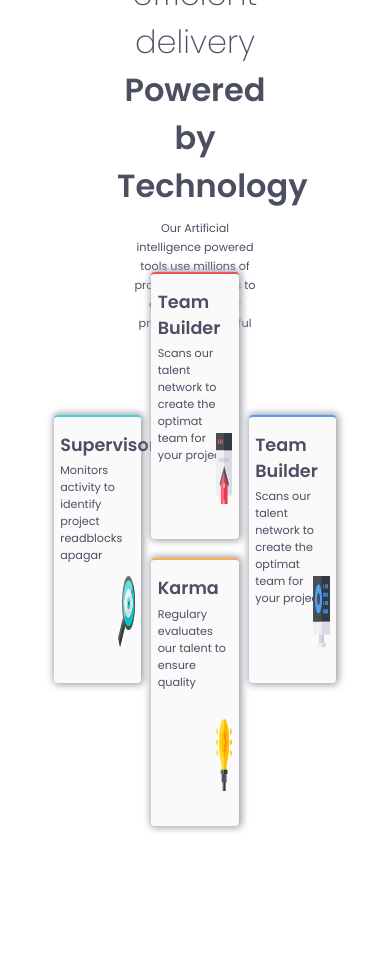
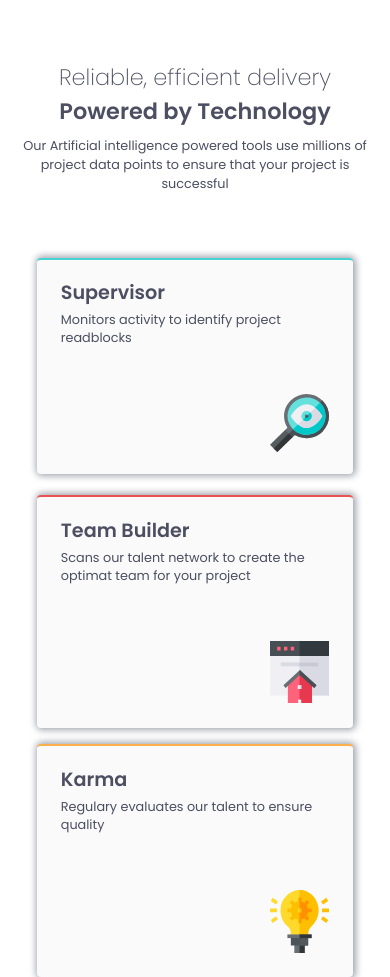
Before and after one commit to Carloss-Dev/Four_card_feature, a plain HTML site: page four-card-feature-section-master/index.html in a window 390 px wide. Shown: the top 977 px of the page. Before the commit the page ends 844 px from the top, so only its background shows below. Drawn offline with Linux system fonts and the light colour scheme.

Commit message:
Responsivo na medida do possível

```diff
--- a/four-card-feature-section-master/index.html
+++ b/four-card-feature-section-master/index.html
@@ -18,7 +18,7 @@
 <body>
     <header class="inicio">
         <div class="inicio-titulo">
-            <span class="title neutral">Reliable, efficient delivery</span>
+            <span class="title neutral">Reliable, efficient delivery</span><br>
             <span class=" title bold">Powered by Technology</span>
         </div>
         <div class="inicio-p">
@@ -34,7 +34,7 @@
                 <div class="left-card-content">
                     <div class="left-card-content-text">
                         <span class="low-title bold">Supervisor</span>
-                        <span class="paragraph">Monitors activity to identify project readblocks apagar</span>
+                        <span class="paragraph">Monitors activity to identify project readblocks</span>
                     </div>
                     <div class="left-card-content-image">
                         <img src="images/icon-supervisor.svg" alt="">
--- a/four-card-feature-section-master/style.css
+++ b/four-card-feature-section-master/style.css
@@ -1,15 +1,16 @@
-*{
+* {
     margin: 0;
     padding: 0;
 }
+
 /* Padrões */
 :root {
     --background_color: hsl(0, 0%, 98%);
     --shadow-color: hsl(229, 6%, 66%);
-    --font_color:hsl(234, 12%, 34%);
+    --font_color: hsl(234, 12%, 34%);
 }
 
-.neutral{
+.neutral {
     font-weight: 200;
 }
 
@@ -22,16 +23,19 @@
     color: var(--font_color);
     font-family: "Poppins", Arial;
 }
+
 .low-title {
     font-size: 1.1rem;
     color: var(--font_color);
     font-family: "Poppins", Arial;
 }
+
 .paragraph {
     font-size: 0.7rem;
     color: var(--font_color);
     font-family: "Poppins", Arial;
 }
+
 /* Comandos */
 /* inicio: titulo, etc. */
 .inicio {
@@ -43,14 +47,17 @@
     justify-content: center;
     gap: 0.5rem;
 }
+
 .inicio-titulo {
     width: 34%;
     text-align: center;
 }
+
 .inicio-p {
-    width: 34%;
+    width: 40%;
     text-align: center;
 }
+
 /* Corpo */
 .corpo {
     width: 100%;
@@ -59,6 +66,7 @@
     flex-direction: row;
     justify-content: center;
 }
+
 .corpo-left-card-position {
     width: 25%;
     height: 100%;
@@ -78,6 +86,7 @@
     justify-content: center;
     align-items: center;
 }
+
 .left-card-content {
     width: 85%;
     height: 90%;
@@ -85,6 +94,7 @@
     display: flex;
     flex-direction: column;
 }
+
 .left-card-content-text {
 
     width: 100%;
@@ -93,7 +103,8 @@
     flex-direction: column;
     gap: 3%;
 }
-.left-card-content-image{
+
+.left-card-content-image {
     width: 100%;
     height: 30%;
     display: flex;
@@ -101,11 +112,13 @@
     align-items: flex-end;
 
 }
+
 .left-card-content img {
     width: 22%;
     height: 100%;
 
 }
+
 .corpo-mid-card-position {
     width: 25%;
     height: 100%;
@@ -114,6 +127,7 @@
     justify-content: space-evenly;
     flex-direction: column;
 }
+
 .corpo-mid-card-one {
     border-top: 2pt solid hsl(0, 78%, 62%);
     background-color: var(--background_color);
@@ -126,6 +140,7 @@
     align-items: center;
 
 }
+
 .mid-card-one-content {
     width: 85%;
     height: 90%;
@@ -133,6 +148,7 @@
     display: flex;
     flex-direction: column;
 }
+
 .mid-card-one-content-text {
 
     width: 100%;
@@ -141,7 +157,8 @@
     flex-direction: column;
     gap: 3%;
 }
-.mid-card-one-content-image{
+
+.mid-card-one-content-image {
     width: 100%;
     height: 30%;
     display: flex;
@@ -149,11 +166,13 @@
     align-items: flex-end;
 
 }
+
 .mid-card-one-content img {
     width: 22%;
     height: 100%;
 
 }
+
 .corpo-mid-card-two {
     border-top: 2pt solid hsl(34, 97%, 64%);
     background-color: var(--background_color);
@@ -165,6 +184,7 @@
     justify-content: center;
     align-items: center;
 }
+
 .mid-card-two-content {
     width: 85%;
     height: 90%;
@@ -172,6 +192,7 @@
     display: flex;
     flex-direction: column;
 }
+
 .mid-card-two-content-text {
 
     width: 100%;
@@ -180,7 +201,8 @@
     flex-direction: column;
     gap: 3%;
 }
-.mid-card-two-content-image{
+
+.mid-card-two-content-image {
     width: 100%;
     height: 30%;
     display: flex;
@@ -188,11 +210,13 @@
     align-items: flex-end;
 
 }
+
 .mid-card-two-content img {
     width: 22%;
     height: 100%;
 
 }
+
 .corpo-right-card-position {
     width: 25%;
     height: 100%;
@@ -212,6 +236,7 @@
     justify-content: center;
     align-items: center;
 }
+
 .right-card-content {
     width: 85%;
     height: 90%;
@@ -219,6 +244,7 @@
     display: flex;
     flex-direction: column;
 }
+
 .right-card-content-text {
 
     width: 100%;
@@ -227,7 +253,8 @@
     flex-direction: column;
     gap: 3%;
 }
-.right-card-content-image{
+
+.right-card-content-image {
     width: 100%;
     height: 30%;
     display: flex;
@@ -235,14 +262,105 @@
     align-items: flex-end;
 
 }
+
 .right-card-content img {
     width: 22%;
     height: 100%;
 
 }
-@media screen and (max-width: 1030px) {
-    .inicio-titulo{
+
+/* Notbooks ajustes */
+@media screen and (max-width: 1230px) {
+    .inicio-titulo {
         width: 40%;
     }
+}
 
+/* Celular */
+@media screen and (min-width:0) and (max-width: 768px) {
+    .title {
+        font-size: 1.4rem;
+    }
+
+    .low-title {
+        font-size: 1.2rem;
+    }
+
+    .paragraph {
+        font-size: 0.8rem;
+
+    }
+
+    .inicio-titulo {
+        width: 90%;
+
+    }
+
+    .inicio-p {
+        width: 90%;
+
+    }
+
+    .corpo {
+        width: 100%;
+        height: 60rem;
+        display: flex;
+        flex-direction: column;
+        justify-content: space-evenly;
+        align-items: center;
+    }
+
+    .corpo-left-card-position {
+        width: 90%;
+        height: 21.5rem;
+    }
+
+    .corpo-left-card {
+        height: 95%;
+        width: 90%;
+    }
+
+    .corpo-mid-card-position {
+        width: 90%;
+        height: 49rem;
+    }
+
+    .corpo-mid-card-one {
+        height: 45%;
+        width: 90%;
+    }
+
+    .corpo-mid-card-two {
+        height: 45%;
+        width: 90%;
+    }
+
+    .corpo-right-card-position {
+        width: 90%;
+        height: 21rem;
+    }
+
+    .corpo-right-card {
+        height: 100%;
+        width: 90%;
+    }
 }
+
+/* Tablet */
+@media screen and (min-width: 769px) and (max-width:971px){
+    .inicio-titulo {
+        width: 60%;
+    }
+    .corpo-left-card-position {
+        width: 29%;
+        height: 100%;
+    }
+    .corpo-mid-card-position {
+        width: 29%;
+        height: 100%;
+    }
+    .corpo-right-card-position {
+        width: 29%;
+        height: 100%;
+    }
+}
```
